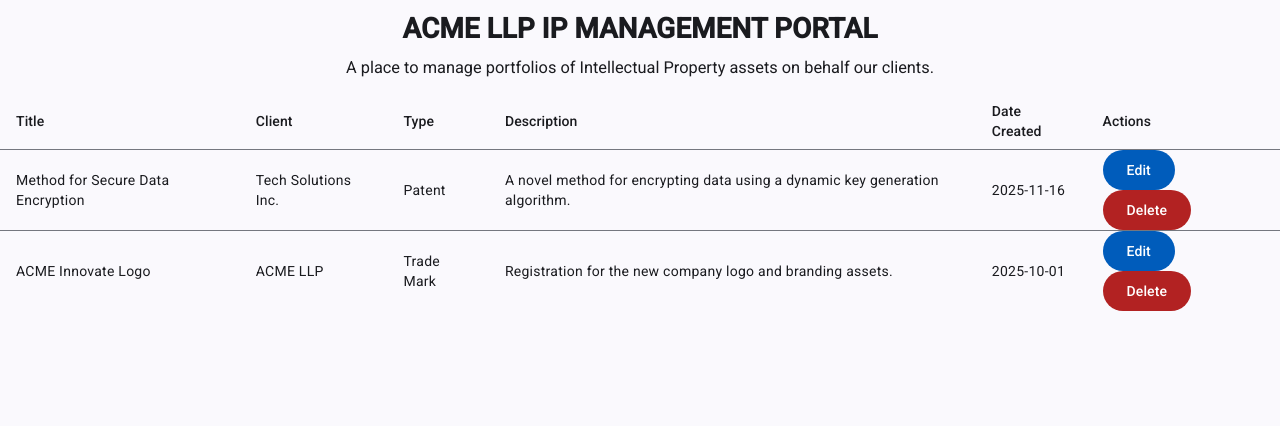
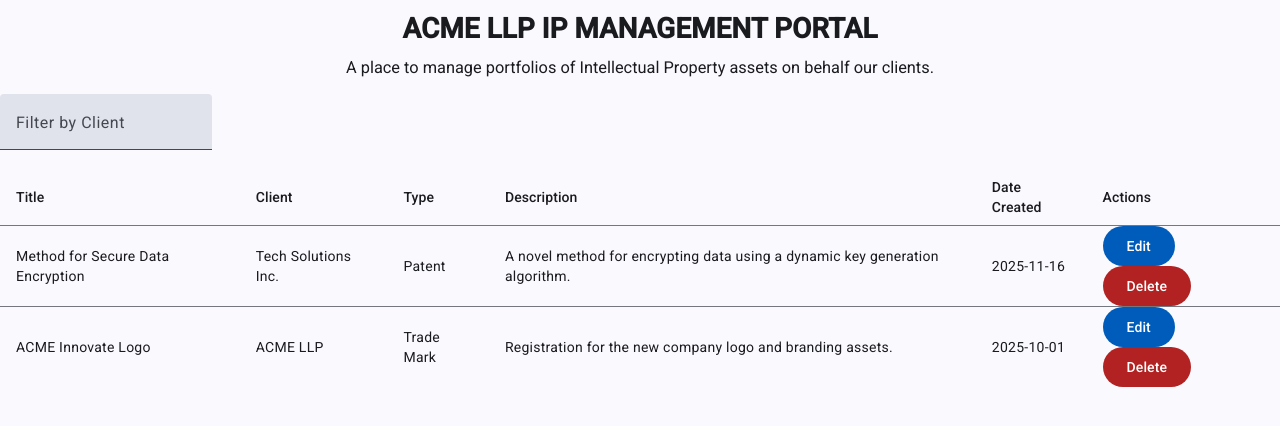
Before and after one commit to JC-JobInterviews/potter_clarkson, an Angular app in the folder potter.client/: page / in a window 1280 px wide. Shown: the top 426 px of the page. Built offline with nearby package versions, Linux system fonts and the light colour scheme.

Commit message:
filtering done (#36)

```diff
--- a/potter.client/src/app/app.html
+++ b/potter.client/src/app/app.html
@@ -6,6 +6,10 @@
 </div>
 
 <!-- <p *ngIf="!forecasts"><em>Loading... Please refresh once the ASP.NET backend has started. See <a href="https://aka.ms/jspsintegrationangular">https://aka.ms/jspsintegrationangular</a> for more details.</em></p> -->
+<mat-form-field>
+  <mat-label>Filter by Client</mat-label>
+  <input matInput (keyup)="applyClientFilter($event)" placeholder="E.g. Tech Solutions" #input>
+</mat-form-field>
 
 <table mat-table [dataSource]="dataSource" class="mat-elevation-z8">
   <ng-container matColumnDef="title">
--- a/potter.client/src/app/app.ts
+++ b/potter.client/src/app/app.ts
@@ -1,17 +1,20 @@
+import { CommonModule } from '@angular/common';
 import { HttpClient } from '@angular/common/http';
-import { CommonModule } from '@angular/common';
-import { Component, OnInit, signal } from '@angular/core';
-import {MatButtonModule} from '@angular/material/button';
+import { Component, OnInit } from '@angular/core';
+import { MatButtonModule } from '@angular/material/button';
+import { MatTableDataSource } from '@angular/material/table';
+import { MatFormFieldModule } from '@angular/material/form-field';
+import { MatInputModule } from '@angular/material/input';
 import { MatTableModule } from '@angular/material/table';
+import MOCK_IP_ASSETS from '../temp/mock-ip-assets';
 import { IntellectualPropertyAsset } from './types';
-import MOCK_IP_ASSETS from '../temp/mock-ip-assets';
 
 @Component({
   selector: 'app-root',
   templateUrl: './app.html',
   standalone: true,
   styleUrl: './app.css',
-  imports: [MatButtonModule, MatTableModule, CommonModule],
+  imports: [MatButtonModule, CommonModule, MatFormFieldModule, MatInputModule, MatTableModule],
 })
 export class App implements OnInit {
   displayedColumns: (keyof IntellectualPropertyAsset | 'actions')[] = [
@@ -23,12 +26,22 @@
     'actions'
   ];
 
-  dataSource: IntellectualPropertyAsset[] = MOCK_IP_ASSETS;
+  dataSource = new MatTableDataSource<IntellectualPropertyAsset>();
 
   constructor(private http: HttpClient) {}
 
   ngOnInit() {
     // this.getForecasts();
+    this.dataSource.data = MOCK_IP_ASSETS;
+
+    this.dataSource.filterPredicate = (data: IntellectualPropertyAsset, filter: string): boolean => {
+      return data.client.toLowerCase().includes(filter);
+    };
+  }
+
+   applyClientFilter(event: Event) {
+    const filterValue = (event.target as HTMLInputElement).value;
+    this.dataSource.filter = filterValue.trim().toLowerCase();
   }
 
   // getForecasts() {
```
